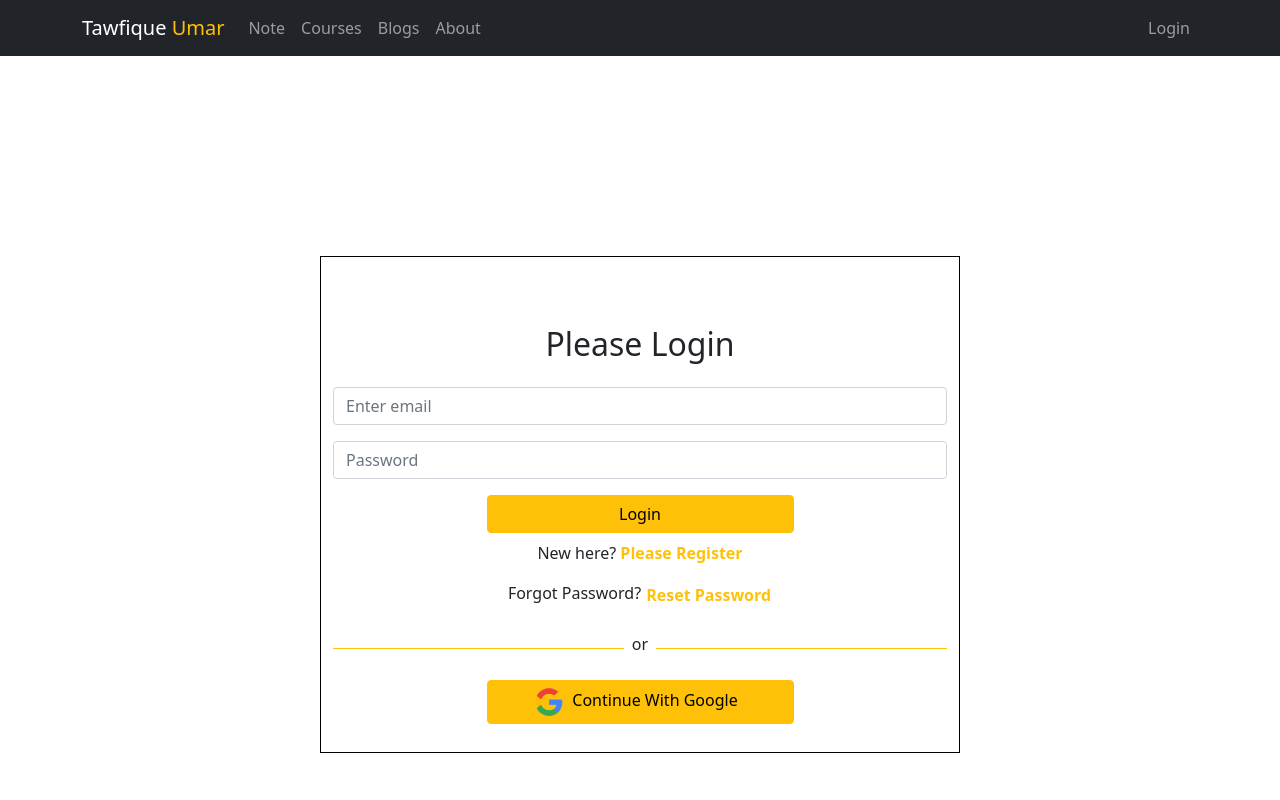
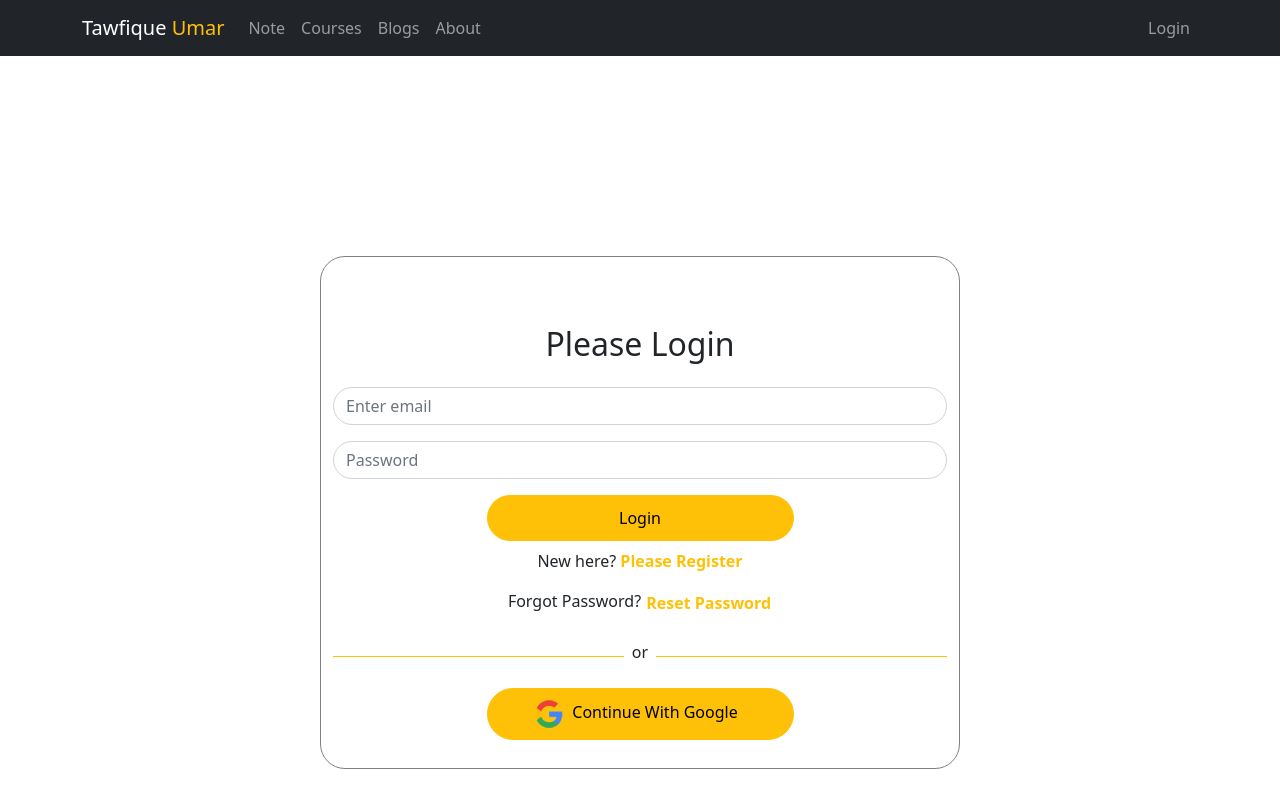
Before and after one commit to TawfiqueMohammed/personal-trainer-website, a React (Create React App) app: page /login in a window 1280 px wide. Shown: the top 800 px of the page. Built offline with nearby package versions, Linux system fonts and the light colour scheme; no server answers.

Commit message:
final commit

```diff
--- a/src/App.js
+++ b/src/App.js
@@ -4,6 +4,8 @@ import About from './Pages/About/About';
 import Blogs from './Pages/Blogs/Blogs';
 import Checkout from './Pages/Checkout/Checkout/Checkout';
 import Home from './Pages/Home/Home/Home';
+import Note from './Pages/Home/Note/Note';
+import Services from './Pages/Home/Services/Services';
 import Login from './Pages/Login/Login/Login';
 import Register from './Pages/Login/Register/Register';
 import RequireAuth from './Pages/Login/RequireAuth/RequireAuth';
@@ -19,6 +21,8 @@ function App() {
       <Routes>
         <Route path="/" element={<Home></Home>}></Route>
         <Route path="/home" element={<Home></Home>}></Route>
+        <Route path="/note" element={<Note></Note>}></Route>
+        <Route path="/courses" element={<Services></Services>}></Route>
         <Route path='/service/:serviceId' element={<ServiceDetail></ServiceDetail>}></Route>
         <Route path="/blogs" element={<Blogs></Blogs>}></Route>
         <Route path="/about" element={<About></About>}></Route>
--- a/src/Pages/Home/Banner/Banner.css
+++ b/src/Pages/Home/Banner/Banner.css
@@ -7,3 +7,9 @@
     right: 0;
     background: rgba(0, 0, 0, 0.6);
 }
+
+@media (max-width: 799px) {
+    .desktop-only {
+        display: none !important;
+    }
+}
--- a/src/Pages/Home/Banner/Banner.js
+++ b/src/Pages/Home/Banner/Banner.js
@@ -18,8 +18,8 @@ const Banner = () => {
                         />
                     </div>
                     <Carousel.Caption>
-                        <h3 className='text--white'>Holistic Personal Development</h3>
-                        <p>I am thrilled to share these holistic personal development courses with you.</p>
+                        <h3 className='text-warning'>Holistic Personal Development</h3>
+                        <p className='desktop-only'>I am thrilled to share these holistic personal development courses with you.</p>
                     </Carousel.Caption>
                 </Carousel.Item>
                 <Carousel.Item >
@@ -31,8 +31,8 @@ const Banner = () => {
                         />
                     </div>
                     <Carousel.Caption>
-                        <h3 className='text--white'> Self-Help Courses for You</h3>
-                        <p>Each course was created from the heart and designed around the skills I have found to be most powerful in my own life and in my work with clients.</p>
+                        <h3 className='text-warning'> Self-Help Courses for You</h3>
+                        <p className='desktop-only' >Each course was created from the heart and designed around the skills I have found to be most powerful.</p>
                     </Carousel.Caption>
                 </Carousel.Item>
                 <Carousel.Item >
@@ -44,8 +44,8 @@ const Banner = () => {
                         />
                     </div>
                     <Carousel.Caption>
-                        <h3 className='text--white'>Professional Development for Mental Health Professionals</h3>
-                        <p>Each course is an investment in YOU and YOUR WELLNESS! Can’t wait to see you on the inside</p>
+                        <h3 className='text-warning'>Courses for Mental Health Professionals</h3>
+                        <p className='desktop-only'>Each course is an investment in YOU and YOUR WELLNESS! Can not wait to see you on the inside</p>
                     </Carousel.Caption>
                 </Carousel.Item>
             </Carousel>
--- a/src/Pages/Home/Note/Note.js
+++ b/src/Pages/Home/Note/Note.js
@@ -2,7 +2,7 @@ import React from 'react';
 
 const Note = () => {
     return (
-        <div id='note' style={{ border: '1px solid grey' }} className='container mt-5 p-5'>
+        <div id='note' style={{ border: '1px solid grey' }} className='container mt-5 p-5 rounded-3'>
             <h1>A Note From <span className=''>Tawfique Umar</span></h1>
             <h1>Therapist | <span className='text-warning'>Educator</span> | Speaker</h1>
             <h5 className='fw-light pt-2'>I am so happy you are here and I am thrilled to share this online learning platform with you!
@@ -12,7 +12,7 @@ const Note = () => {
                 </div>
                 <br />
                 <div>
-                    I can’t wait to hear about the powerful impact they have on your life! Take a look around, sign up for the course that resonates with you in your current life chapter, and join our community!
+                    I can not wait to hear about the powerful impact they have on your life! Take a look around, sign up for the course that resonates with you in your current life chapter, and join our community!
                 </div>
                 <br />
                 Much love,
--- a/src/Pages/Login/Login/Login.css
+++ b/src/Pages/Login/Login/Login.css
@@ -1,6 +1,16 @@
 .login-form {
     margin: 200px auto;
     width: 50%;
-    border: 1px solid black;
+    border: 1px solid grey;
+    border-radius: 25px;
     padding: 20px;
 }
+
+.login-form input {
+    border-radius: 25px;
+}
+
+.login-form .btn {
+    border-radius: 25px;
+    padding: 10px;
+}
--- a/src/Pages/Login/Login/Login.js
+++ b/src/Pages/Login/Login/Login.js
@@ -70,7 +70,7 @@ const Login = () => {
                 <Form.Group className="mb-3" controlId="formBasicPassword">
                     <Form.Control ref={passwordRef} type="password" placeholder="Password" required />
                 </Form.Group>
-                <Button variant="warning w-50 mx-auto d-block mb-2" type="submit">
+                <Button className='btn' variant="warning w-50 mx-auto d-block mb-2" type="submit">
                     Login
                 </Button>
             </Form>
--- a/src/Pages/Login/Register/Register.css
+++ b/src/Pages/Login/Register/Register.css
@@ -1,8 +1,10 @@
 .register-form {
     margin: 200px auto;
     width: 50%;
-    border: 1px solid black;
+    border: 1px solid grey;
+    border-radius: 25px;
     padding: 20px;
+    padding-top: 80px;
 }
 
 .btn {
@@ -13,7 +15,7 @@
     display: block;
     width: 100%;
     height: 40px;
-    border-radius: 5px;
+    border-radius: 25px;
     border: 1px solid lightgray;
     padding-left: 10px;
     font-size: 16px;
--- a/src/Pages/Login/SocialLogin/SocialLogin.js
+++ b/src/Pages/Login/SocialLogin/SocialLogin.js
@@ -34,7 +34,7 @@ const SocialLogin = () => {
             <div className=''>
                 <button
                     onClick={() => signInWithGoogle()}
-                    className='btn btn-warning w-50 d-block mx-auto my-2'>
+                    className='btn btn-warning w-50 d-block mx-auto my-2 rounded-pill'>
                     <img style={{ width: '30px' }} src={google} alt="" />
                     <span className='px-2'>Continue With Google</span>
                 </button>
```
Also changed, not shown: firebase.json (added), 2 other files (tests, documents, lock files or other folders).
